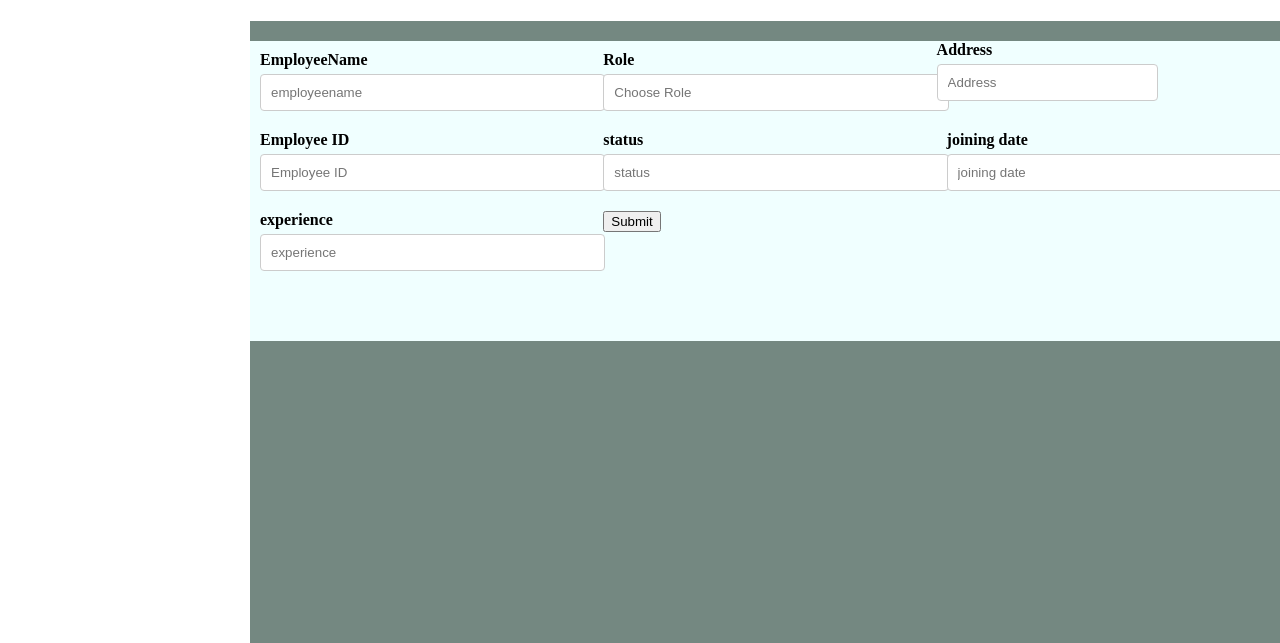
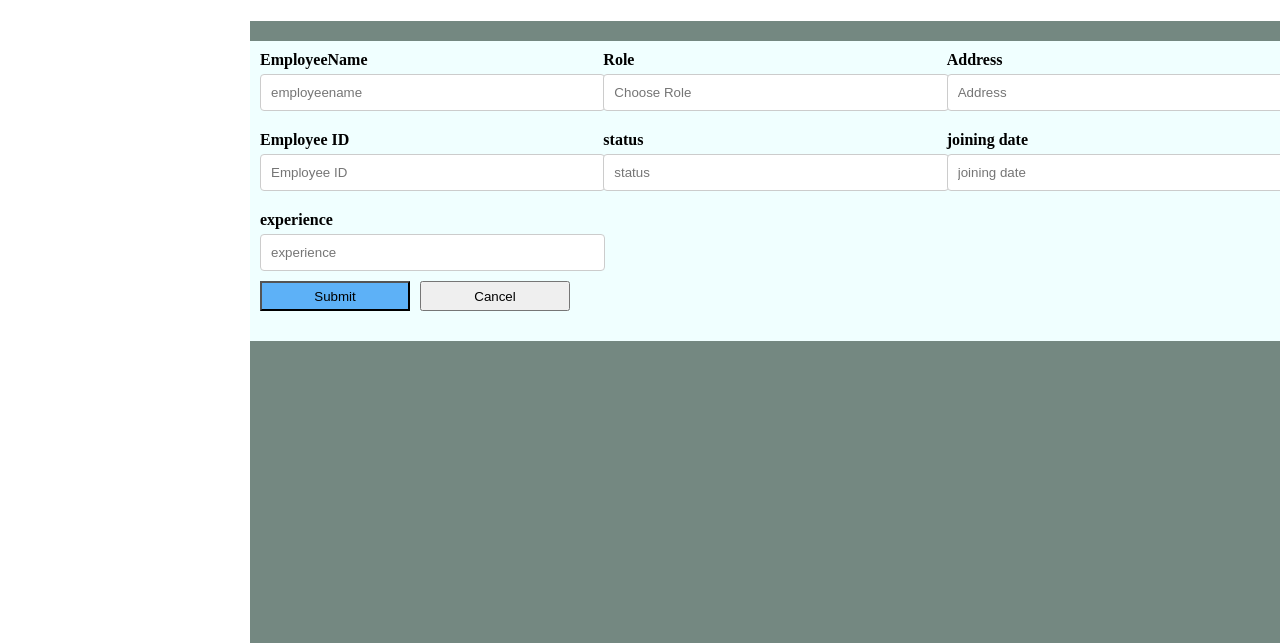
Before and after one commit to gayathridevi-s/KeyValueTraining, a plain HTML site: page page.html in a window 1280 px wide. Shown: the part 157-800 px from the top of the page. Drawn offline with Linux system fonts and the light colour scheme.

Commit message:
modifications

```diff
--- a/page.html
+++ b/page.html
@@ -24,7 +24,7 @@
                         Create employee
                         </div>
                     <div class="form-box">
-                        <form>
+                        <form class="f">
                            <div class="input-group">
                             <label for="name">EmployeeName</label>
                             <input type="name" placeholder="employeename">
@@ -33,7 +33,7 @@
                             <label for="roles">Role</label>
                             <input type="text" placeholder="Choose Role">
                            </div>
-                            <div>
+                            <div class="input-group">
                                 <label for="address">Address</label>
                                 <input type="text" placeholder="Address">
                             </div>
@@ -53,11 +53,19 @@
                             <label for="experience">experience</label>
                             <input type="text" placeholder="experience">
                            </div>
-                           <div class="input-group">
 
-                            <button class="button">Submit</button>
-                           </div>
 
+                        </form>
+                        <form>
+                            <div class="final">
+                                <div>
+                                    <button class="button">Submit</button>
+                                </div>
+                                <div>
+                                    <button class="button1">Cancel</button>
+                                </div>
+
+                               </div>
 
                         </form>
                     </div>
--- a/pagestyle.css
+++ b/pagestyle.css
@@ -58,19 +58,33 @@ body, html {
     height: 1000px;
   }
 
-  .form-box {
+  .form-box {display: flex;
+    flex-direction: column;
+
     background-color: azure;
     height: 300px;
     margin-top: 20px;
   }
-  form {
+
+  .f{
+display: flex;
+flex-direction: row;
+flex-wrap: wrap;
+justify-content: space-between;
+  }
+
+  /* form {
     display: flex;
     flex-wrap: wrap;
-  }
+
+  } */
 
   .input-group {
     flex: 0 0 calc(33.33% - 20px);
     margin: 10px;
+    flex-direction: row;
+    width: 300px;
+    margin-left: 10px;
   }
 
   label {
@@ -86,7 +100,7 @@ body, html {
     border-radius: 4px;
   }
 
-  input[type="submit"] {
+  /* input[type="submit"] {
     width: auto;
     background-color: blue;
     color: #fff;
@@ -95,8 +109,27 @@ body, html {
     border: none;
     padding: 10px 20px;
     border-radius: 4px;
+  } */
+
+  /* input[type="submit"]:hover {
+    background-color: #0056b3;
+  } */
+
+  .final{
+    display:flex;
+    flex-direction: row;
+
   }
-
-  input[type="submit"]:hover {
-    background-color: #0056b3;
+  .button
+  {
+    width: 150px;
+    margin-left: 10px;
+    height:30px;
+    background-color: rgb(93, 177, 247);
   }
+  .button1
+  {
+    width: 150px;
+    margin-left: 10px;
+    height:30px;
+  }
```
